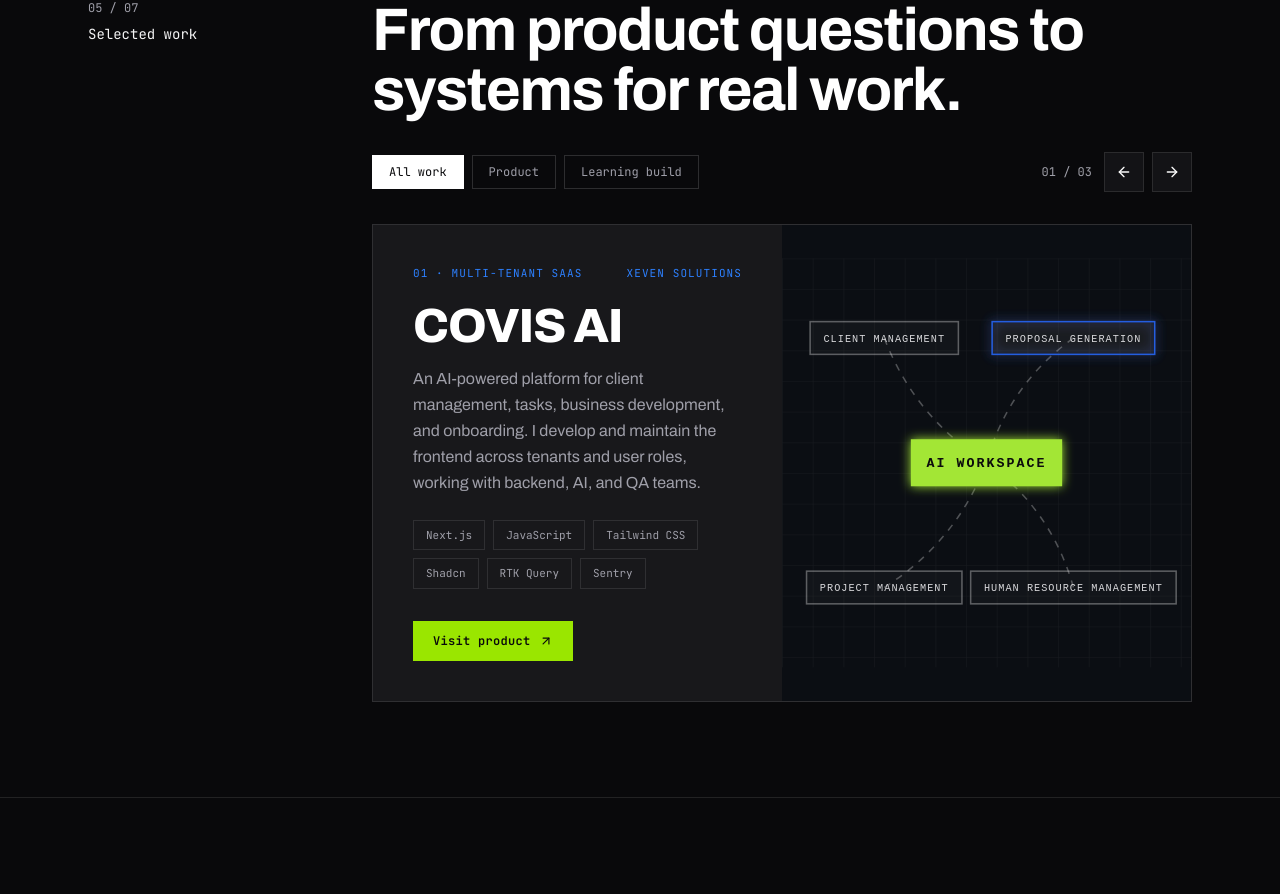
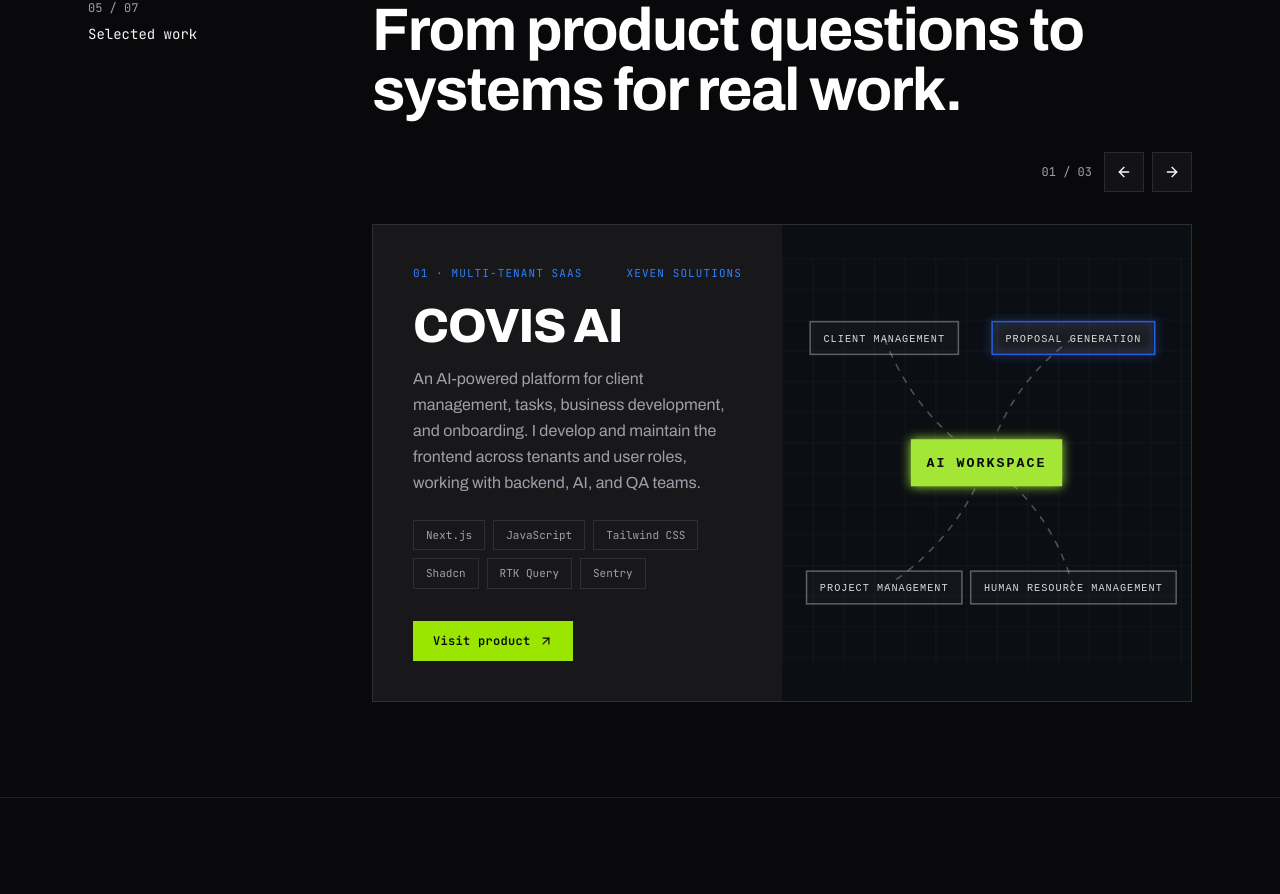
Before and after one commit to Bilal-Khan152/portfolio, a Next.js app: page / in a window 1280 px wide. Shown: the part 5395-6289 px from the top of the page. Built offline with nearby package versions, Linux system fonts and the light colour scheme.

Commit message:
Work: remove filters, replace Car Management with Ogow Health

```diff
--- a/components/Work.jsx
+++ b/components/Work.jsx
@@ -182,28 +182,26 @@
   },
   {
     num: '03',
-    tag: 'LEARNING BUILD',
-    company: 'PERSONAL',
-    title: 'Car Management System',
+    tag: 'HEALTHCARE PLATFORM',
+    company: 'SOMALIA',
+    title: 'Ogow Health',
     description:
-      'A role-based car management app with a real-time chat system, notifications, and Firebase-backed data — built to explore product flows end to end.',
-    chips: ['React.js', 'Context API', 'Firebase', 'Tailwind CSS'],
+      'A national child-immunization platform for Somalia. Hospitals and clinics record newborn vaccinations and dose histories in one place, giving health officials a clear view of coverage across the country.',
+    chips: [],
     cta: null,
-    type: 'learning',
+    type: 'product',
     diagram: {
-      center: 'CAR SYSTEM',
-      centerTone: 'lime',
+      center: 'IMMUNIZATION',
+      centerTone: 'blue',
       nodes: [
-        { label: 'ROLES', x: 100, y: 78 },
-        { label: 'CHAT', x: 300, y: 78 },
-        { label: 'FIREBASE', x: 100, y: 322 },
-        { label: 'ALERTS', x: 300, y: 322 },
+        { label: 'HOSPITALS', x: 100, y: 78 },
+        { label: 'CLINICS', x: 300, y: 78 },
+        { label: 'VACCINE RECORDS', x: 100, y: 322 },
+        { label: 'DOSE HISTORY', x: 300, y: 322 },
       ],
     },
   },
 ];
-
-const FILTERS = ['All work', 'Product', 'Learning build'];
 
 function ProjectCard({ project }) {
   return (
@@ -257,21 +255,11 @@
 }
 
 export default function Work() {
-  const [filter, setFilter] = useState('All work');
   const [index, setIndex] = useState(0);
   const [touchStartX, setTouchStartX] = useState(null);
   const [touchEndX, setTouchEndX] = useState(null);
 
-  const handleFilter = (f) => {
-    setFilter(f);
-    setIndex(0);
-  };
-
-  const matches = PROJECTS.filter((p) => {
-    if (filter === 'Product') return p.type === 'product';
-    if (filter === 'Learning build') return p.type === 'learning';
-    return true;
-  });
+  const matches = PROJECTS;
 
   const total = matches.length;
   const currentIndex = total > 0 ? Math.min(index, total - 1) : 0;
@@ -335,28 +323,7 @@
             </Reveal>
 
             <Reveal delay={80}>
-              <div className="mt-8 flex flex-col sm:flex-row sm:items-center justify-between gap-4">
-                <div className="flex flex-wrap gap-2">
-                  {FILTERS.map((f) => {
-                    const active = filter === f;
-                    return (
-                      <button
-                        key={f}
-                        type="button"
-                        onClick={() => handleFilter(f)}
-                        className={`cursor-pointer border px-4 py-2 font-mono text-xs transition-colors ${
-                          active
-                            ? 'border-zinc-950 bg-zinc-950 text-white dark:border-white dark:bg-white dark:text-zinc-950'
-                            : 'border-zinc-300 text-zinc-500 hover:border-zinc-950 dark:border-white/15 dark:text-zinc-400 dark:hover:border-white/40'
-                        }`}
-                      >
-                        {f}
-                      </button>
-                    );
-                  })}
-                </div>
-
-                <div className="flex items-center justify-between sm:justify-end gap-3 shrink-0">
+              <div className="mt-8 flex items-center justify-end gap-3">
                 <span className="font-mono text-xs text-[#52525B] dark:text-[#A1A1AA]">
                   {pad(currentIndex + 1)} / {pad(total)}
                 </span>
@@ -379,7 +346,6 @@
                   >
                     <ArrowRight size={16} />
                   </button>
-                  </div>
                 </div>
               </div>
             </Reveal>
```
Lines whose indentation alone changed are shown as unchanged.
